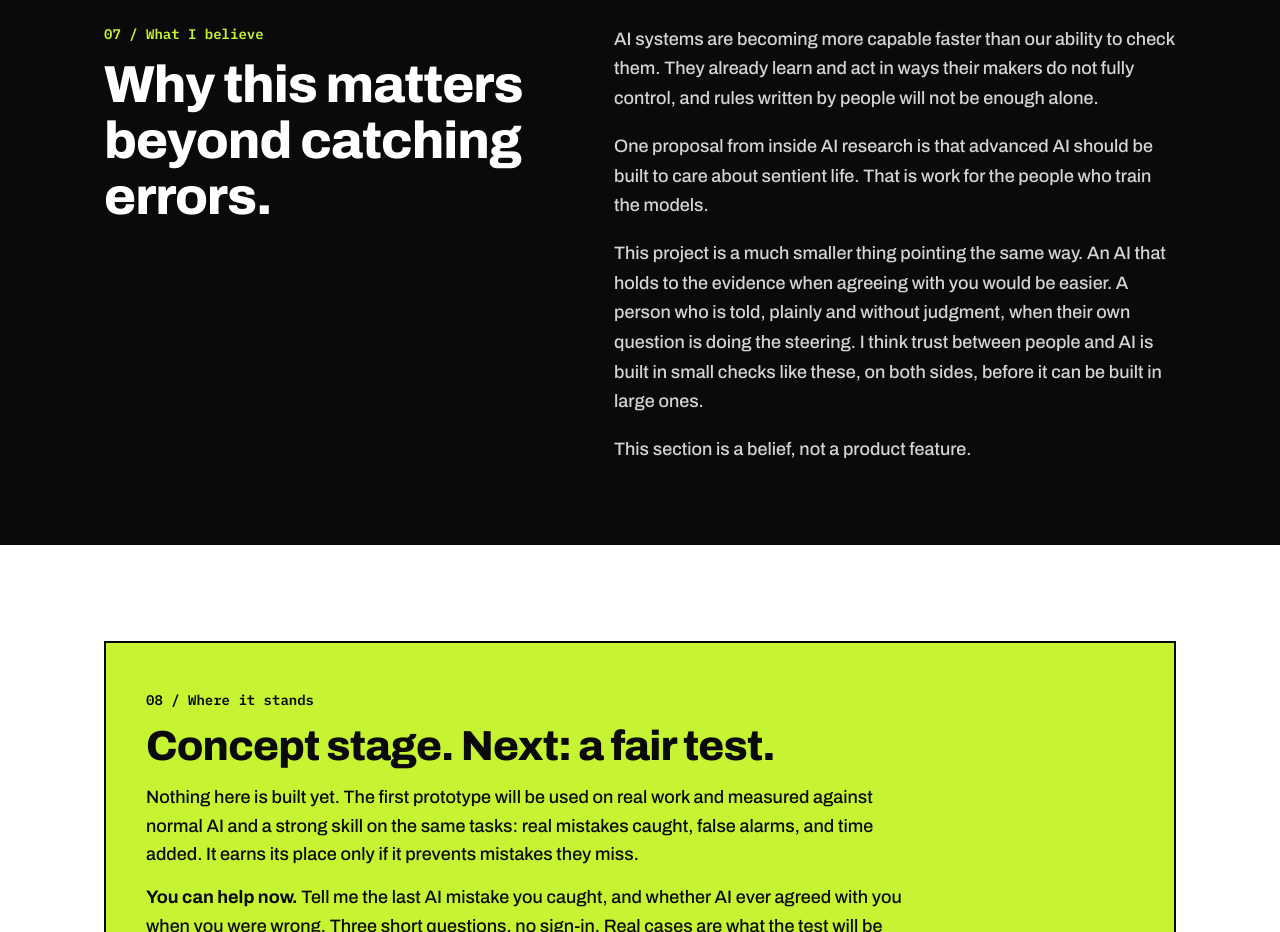
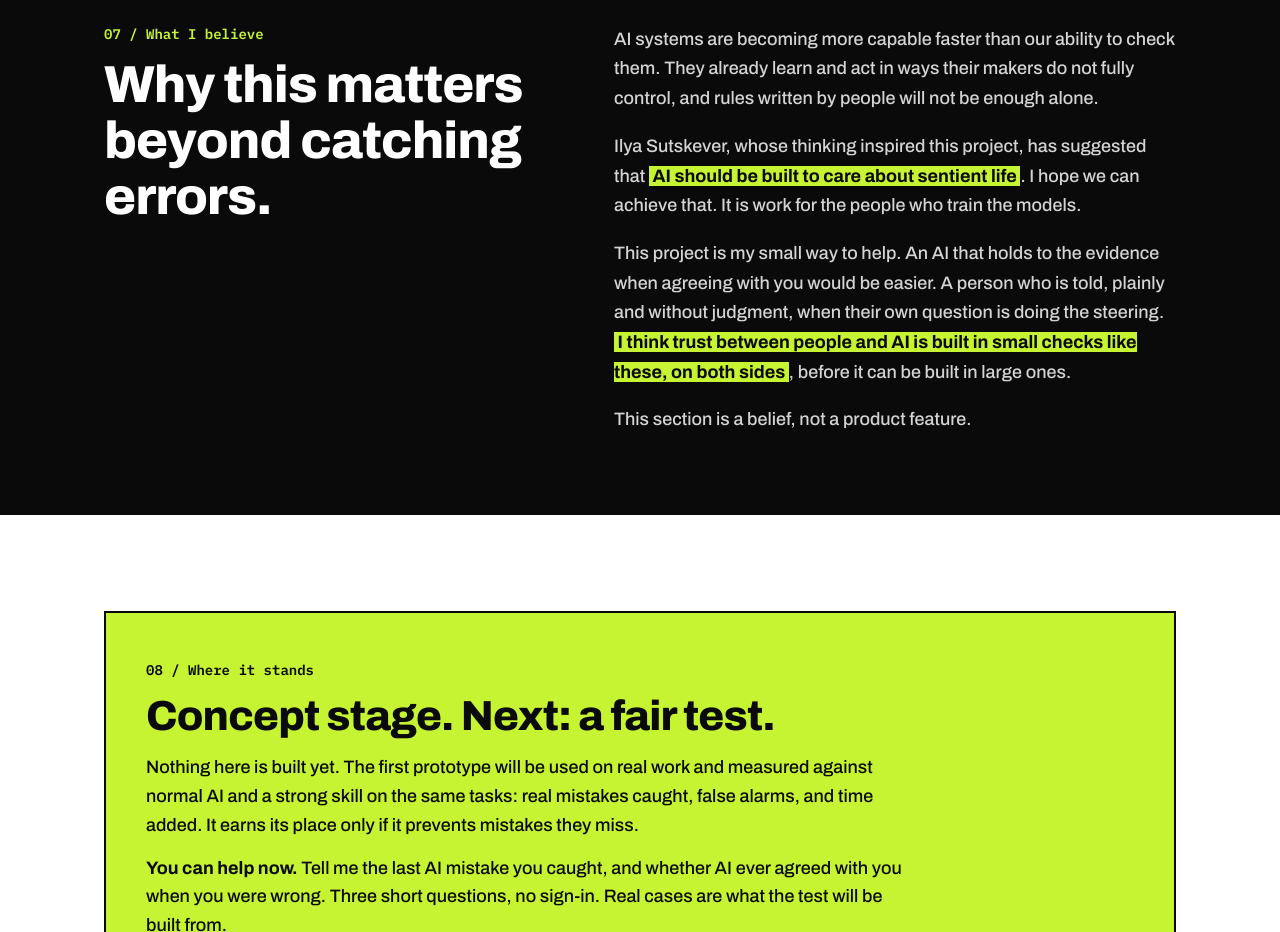
Before and after one commit to NKnocode/ai-gut-feeling, a plain HTML site: page index.html in a window 1280 px wide. Shown: the part 5620-6552 px from the top of the page. Drawn offline with Linux system fonts and the light colour scheme.

Commit message:
Rewrite the belief section and credit Ilya Sutskever by name
Co-Authored-By: Claude Fable 5.2 <noreply@anthropic.com>

```diff
--- a/index.html
+++ b/index.html
@@ -372,8 +372,8 @@ h3{margin:0;font-size:22px;font-weight:700}
     </div>
     <div class="r">
       <p>AI systems are becoming more capable faster than our ability to check them. They already learn and act in ways their makers do not fully control, and rules written by people will not be enough alone.</p>
-      <p>One proposal from inside AI research is that advanced AI should be built to care about sentient life. That is work for the people who train the models.</p>
-      <p>This project is a much smaller thing pointing the same way. An AI that holds to the evidence when agreeing with you would be easier. A person who is told, plainly and without judgment, when their own question is doing the steering. I think trust between people and AI is built in small checks like these, on both sides, before it can be built in large ones.</p>
+      <p>Ilya Sutskever, whose thinking inspired this project, has suggested that <span style="background:#C6F432;color:#0A0A0A;padding:0 0.2em;font-weight:700">AI should be built to care about sentient life</span>. I hope we can achieve that. It is work for the people who train the models.</p>
+      <p>This project is my small way to help. An AI that holds to the evidence when agreeing with you would be easier. A person who is told, plainly and without judgment, when their own question is doing the steering. <span style="background:#C6F432;color:#0A0A0A;padding:0 0.2em;font-weight:700">I think trust between people and AI is built in small checks like these, on both sides</span>, before it can be built in large ones.</p>
       <p>This section is a belief, not a product feature.</p>
     </div>
   </div>
```
